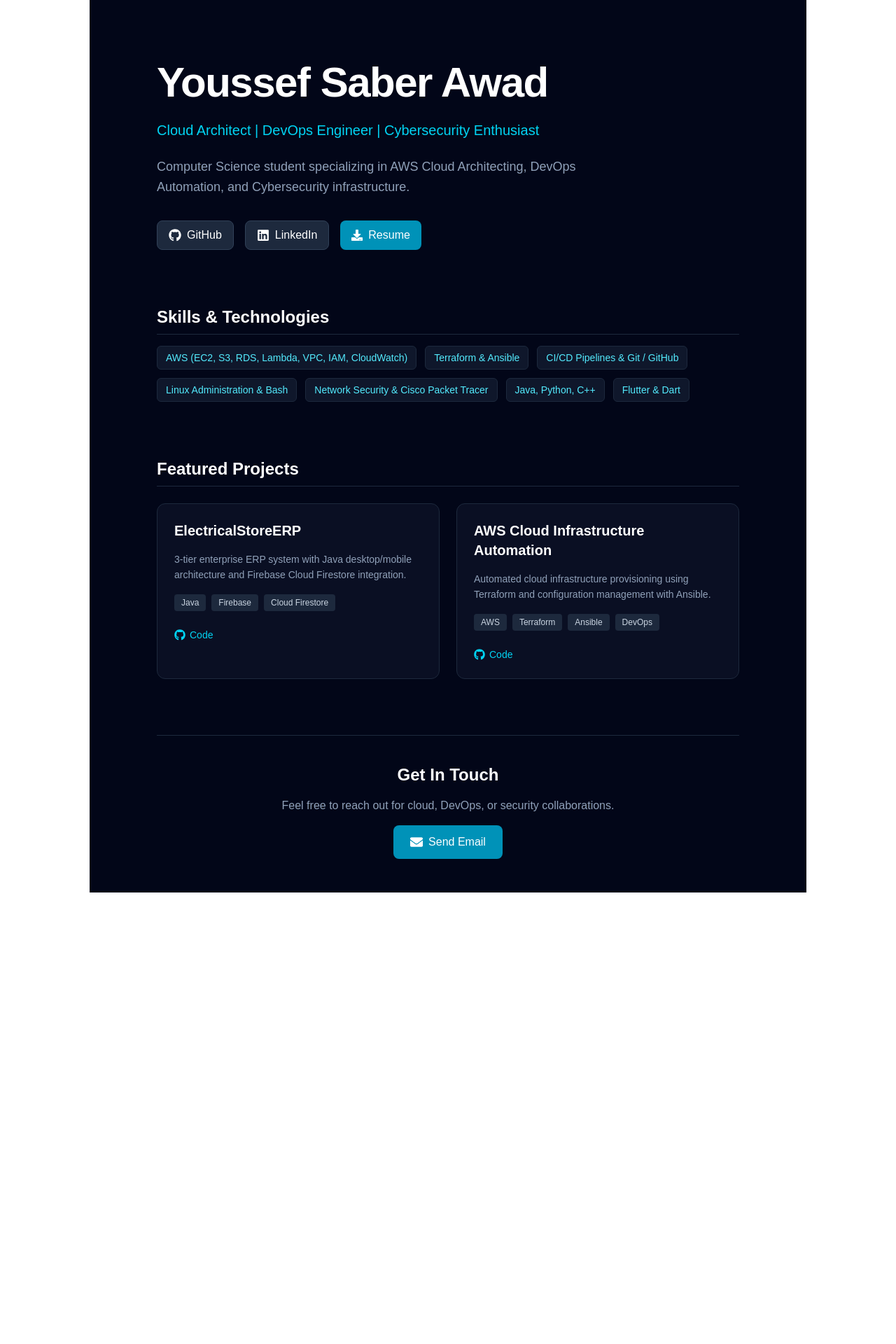
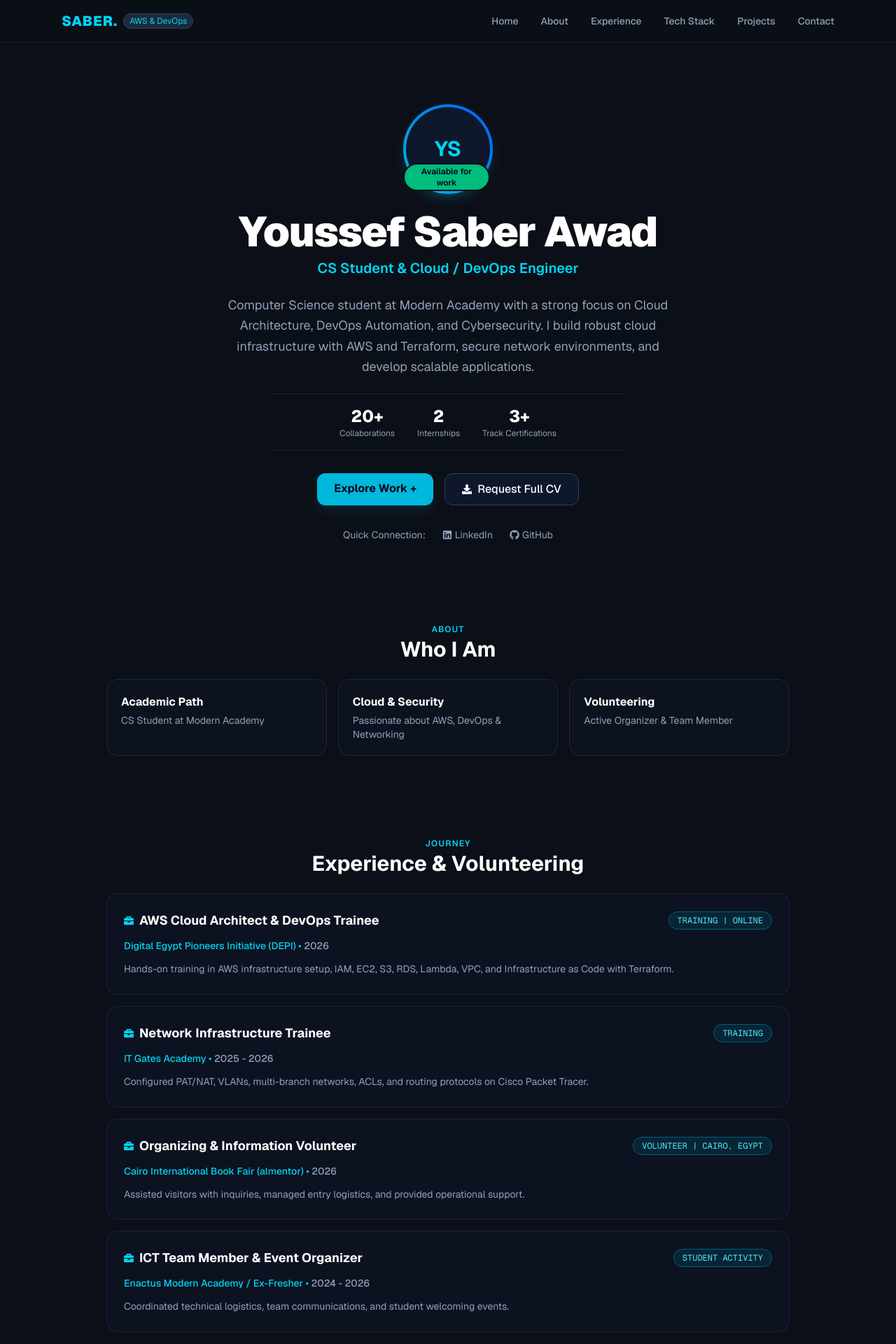
Before and after one commit to youssefsaber592-netizen/my-portfolio, a Next.js app: page / in a window 1280 px wide. Shown: the top 1920 px of the page at 70% size. Before the commit the page ends 1275 px from the top, so only its background shows below. Built offline with nearby package versions, Linux system fonts and the light colour scheme.

Commit message:
Update portfolio design to dark theme layout

```diff
--- a/app/page.tsx
+++ b/app/page.tsx
@@ -1,114 +1,219 @@
 import { PORTFOLIO_DATA } from "../data/portfolio";
-import { FaGithub, FaLinkedin, FaEnvelope, FaDownload, FaExternalLinkAlt } from "react-icons/fa";
+import { FaGithub, FaLinkedin, FaEnvelope, FaDownload, FaExternalLinkAlt, FaServer, FaCode, FaTools, FaCheckCircle, FaBriefcase, FaGraduationCap } from "react-icons/fa";
 
 export default function Home() {
   return (
-    <main className="min-h-screen bg-slate-950 text-slate-100 px-6 py-12 md:px-24 max-w-5xl mx-auto space-y-20">
+    <div className="min-h-screen bg-[#0b0f17] text-slate-200 font-sans selection:bg-cyan-500 selection:text-white">
+      {/* Header / Navbar */}
+      <header className="sticky top-0 z-50 backdrop-blur-md bg-[#0b0f17]/80 border-b border-slate-800/60">
+        <div className="max-w-6xl mx-auto px-6 py-4 flex items-center justify-between">
+          <div className="flex items-center space-x-2">
+            <span className="text-xl font-black text-cyan-400 tracking-wider">SABER.</span>
+            <span className="text-xs bg-slate-800 text-cyan-400 px-2 py-0.5 rounded-full border border-slate-700">AWS & DevOps</span>
+          </div>
+          <nav className="hidden md:flex space-x-8 text-sm font-medium text-slate-400">
+            <a href="#home" className="hover:text-cyan-400 transition">Home</a>
+            <a href="#about" className="hover:text-cyan-400 transition">About</a>
+            <a href="#experience" className="hover:text-cyan-400 transition">Experience</a>
+            <a href="#skills" className="hover:text-cyan-400 transition">Tech Stack</a>
+            <a href="#projects" className="hover:text-cyan-400 transition">Projects</a>
+            <a href="#contact" className="hover:text-cyan-400 transition">Contact</a>
+          </nav>
+        </div>
+      </header>
 
+      <main className="max-w-5xl mx-auto px-6 space-y-28 py-12">
         {/* Hero Section */}
-      <section className="space-y-6 text-center md:text-left pt-10">
-        <h1 className="text-4xl md:text-6xl font-bold tracking-tight text-white">
+        <section id="home" className="pt-10 flex flex-col items-center text-center space-y-6">
+          <div className="relative">
+            <div className="w-32 h-32 rounded-full bg-gradient-to-tr from-cyan-500 to-blue-600 p-1 shadow-lg shadow-cyan-500/20">
+              <div className="w-full h-full bg-slate-900 rounded-full flex items-center justify-center text-3xl font-bold text-cyan-400">
+                YS
+              </div>
+            </div>
+            {PORTFOLIO_DATA.availableForWork && (
+              <span className="absolute bottom-1 right-1 bg-emerald-500 text-slate-950 text-xs font-semibold px-2.5 py-0.5 rounded-full border-2 border-[#0b0f17]">
+                Available for work
+              </span>
+            )}
+          </div>
+
+          <div className="space-y-2">
+            <h1 className="text-4xl md:text-6xl font-black tracking-tight text-white">
               {PORTFOLIO_DATA.name}
             </h1>
-        <p className="text-xl text-cyan-400 font-medium">
+            <p className="text-lg md:text-xl text-cyan-400 font-semibold">
               {PORTFOLIO_DATA.title}
             </p>
-        <p className="text-slate-400 max-w-2xl text-lg leading-relaxed">
+          </div>
+
+          <p className="max-w-2xl text-slate-400 text-base md:text-lg leading-relaxed">
             {PORTFOLIO_DATA.bio}
           </p>
 
+          {/* Quick Stats */}
+          <div className="flex justify-center gap-8 py-4 border-y border-slate-800/80 w-full max-w-lg">
+            <div>
+              <p className="text-2xl font-extrabold text-white">{PORTFOLIO_DATA.stats.mentees}</p>
+              <p className="text-xs text-slate-400">Collaborations</p>
+            </div>
+            <div>
+              <p className="text-2xl font-extrabold text-white">{PORTFOLIO_DATA.stats.internships}</p>
+              <p className="text-xs text-slate-400">Internships</p>
+            </div>
+            <div>
+              <p className="text-2xl font-extrabold text-white">{PORTFOLIO_DATA.stats.roles}</p>
+              <p className="text-xs text-slate-400">Track Certifications</p>
+            </div>
+          </div>
+
           {/* Action Buttons */}
-        <div className="flex flex-wrap gap-4 pt-2 justify-center md:justify-start">
+          <div className="flex flex-wrap gap-4 pt-2">
             <a
-            href={PORTFOLIO_DATA.socials.github}
-            target="_blank"
-            rel="noreferrer"
-            className="flex items-center gap-2 bg-slate-800 hover:bg-slate-700 text-white px-4 py-2 rounded-lg transition border border-slate-700"
+              href="#projects"
+              className="bg-cyan-500 hover:bg-cyan-400 text-slate-950 px-6 py-2.5 rounded-xl font-bold transition shadow-lg shadow-cyan-500/10"
             >
-            <FaGithub size={18} /> GitHub
-          </a>
-          <a
-            href={PORTFOLIO_DATA.socials.linkedin}
-            target="_blank"
-            rel="noreferrer"
-            className="flex items-center gap-2 bg-slate-800 hover:bg-slate-700 text-white px-4 py-2 rounded-lg transition border border-slate-700"
-          >
-            <FaLinkedin size={18} /> LinkedIn
+              Explore Work +
             </a>
             <a
               href={PORTFOLIO_DATA.resumeUrl}
-            target="_blank"
               download
-            className="flex items-center gap-2 bg-cyan-600 hover:bg-cyan-500 text-white px-4 py-2 rounded-lg transition font-medium"
+              className="bg-slate-900 hover:bg-slate-800 border border-slate-700 text-white px-6 py-2.5 rounded-xl font-medium transition flex items-center gap-2"
             >
-            <FaDownload size={16} /> Resume
+              <FaDownload size={14} /> Request Full CV
+            </a>
+          </div>
+
+          <div className="flex items-center gap-6 pt-2 text-sm text-slate-400">
+            <span>Quick Connection:</span>
+            <a href={PORTFOLIO_DATA.socials.linkedin} target="_blank" rel="noreferrer" className="hover:text-cyan-400 transition flex items-center gap-1">
+              <FaLinkedin /> LinkedIn
+            </a>
+            <a href={PORTFOLIO_DATA.socials.github} target="_blank" rel="noreferrer" className="hover:text-cyan-400 transition flex items-center gap-1">
+              <FaGithub /> GitHub
             </a>
           </div>
         </section>
 
-      {/* Skills Section */}
-      <section className="space-y-4">
-        <h2 className="text-2xl font-semibold border-b border-slate-800 pb-2 text-white">
-          Skills & Technologies
-        </h2>
-        <div className="flex flex-wrap gap-3">
-          {PORTFOLIO_DATA.skills.map((skill, index) => (
-            <span
-              key={index}
-              className="bg-slate-900 border border-slate-800 text-cyan-300 text-sm px-3 py-1.5 rounded-md"
-            >
-              {skill}
-            </span>
+        {/* About Section */}
+        <section id="about" className="space-y-6">
+          <div className="text-center space-y-1">
+            <span className="text-cyan-400 text-xs font-semibold tracking-widest uppercase">About</span>
+            <h2 className="text-3xl font-bold text-white">Who I Am</h2>
+          </div>
+
+          <div className="grid grid-cols-1 md:grid-cols-3 gap-4">
+            {PORTFOLIO_DATA.originStory.map((item, idx) => (
+              <div key={idx} className="bg-slate-900/40 border border-slate-800 p-5 rounded-2xl hover:border-slate-700 transition">
+                <h3 className="font-bold text-white text-base mb-1">{item.title}</h3>
+                <p className="text-slate-400 text-sm">{item.desc}</p>
+              </div>
             ))}
           </div>
         </section>
 
-      {/* Projects Section */}
-      <section className="space-y-6">
-        <h2 className="text-2xl font-semibold border-b border-slate-800 pb-2 text-white">
-          Featured Projects
-        </h2>
-        <div className="grid grid-cols-1 md:grid-cols-2 gap-6">
-          {PORTFOLIO_DATA.projects.map((project, index) => (
-            <div
-              key={index}
-              className="bg-slate-900/60 border border-slate-800 p-6 rounded-xl space-y-4 hover:border-slate-700 transition"
-            >
-              <h3 className="text-xl font-bold text-white">{project.title}</h3>
-              <p className="text-slate-400 text-sm leading-relaxed">
-                {project.description}
-              </p>
+        {/* Experience Section */}
+        <section id="experience" className="space-y-6">
+          <div className="text-center space-y-1">
+            <span className="text-cyan-400 text-xs font-semibold tracking-widest uppercase">Journey</span>
+            <h2 className="text-3xl font-bold text-white">Experience & Volunteering</h2>
+          </div>
+
+          <div className="grid grid-cols-1 gap-4">
+            {PORTFOLIO_DATA.experiences.map((exp, index) => (
+              <div key={index} className="bg-slate-900/50 border border-slate-800/80 p-6 rounded-2xl space-y-3 hover:border-cyan-500/40 transition">
+                <div className="flex flex-wrap items-center justify-between gap-2">
+                  <h3 className="text-lg font-bold text-white flex items-center gap-2">
+                    <FaBriefcase className="text-cyan-400 text-sm" /> {exp.role}
+                  </h3>
+                  <span className="text-xs bg-cyan-950/60 text-cyan-300 border border-cyan-800 px-3 py-1 rounded-full font-mono">
+                    {exp.type}
+                  </span>
+                </div>
+                <p className="text-sm text-cyan-400 font-medium">{exp.organization} • <span className="text-slate-400">{exp.date}</span></p>
+                <p className="text-slate-400 text-sm leading-relaxed">{exp.description}</p>
+              </div>
+            ))}
+          </div>
+        </section>
+
+        {/* Technical Stack Section */}
+        <section id="skills" className="space-y-8">
+          <div className="text-center space-y-1">
+            <span className="text-cyan-400 text-xs font-semibold tracking-widest uppercase">Expertise</span>
+            <h2 className="text-3xl font-bold text-white">Technical Stack</h2>
+          </div>
+
+          <div className="grid grid-cols-1 md:grid-cols-3 gap-6">
+            <div className="bg-slate-900/40 border border-slate-800 p-6 rounded-2xl space-y-4">
+              <h3 className="text-base font-bold text-white flex items-center gap-2 border-b border-slate-800 pb-3">
+                <FaCode className="text-cyan-400" /> Languages
+              </h3>
               <div className="flex flex-wrap gap-2">
-                {project.techStack.map((tech, idx) => (
-                  <span
-                    key={idx}
-                    className="bg-slate-800 text-slate-300 text-xs px-2.5 py-1 rounded"
-                  >
-                    {tech}
+                {PORTFOLIO_DATA.techStack.languages.map((lang, idx) => (
+                  <span key={idx} className="bg-slate-800/70 border border-slate-700/60 text-slate-300 text-xs px-3 py-1.5 rounded-lg">
+                    {lang}
                   </span>
                 ))}
               </div>
-              <div className="pt-2 flex gap-4 text-sm">
-                {project.github && (
-                  <a
-                    href={project.github}
-                    target="_blank"
-                    rel="noreferrer"
-                    className="flex items-center gap-1.5 text-cyan-400 hover:underline"
-                  >
-                    <FaGithub size={16} /> Code
+            </div>
+
+            <div className="bg-slate-900/40 border border-slate-800 p-6 rounded-2xl space-y-4">
+              <h3 className="text-base font-bold text-white flex items-center gap-2 border-b border-slate-800 pb-3">
+                <FaServer className="text-cyan-400" /> Systems & Infrastructure
+              </h3>
+              <div className="flex flex-wrap gap-2">
+                {PORTFOLIO_DATA.techStack.systems.map((sys, idx) => (
+                  <span key={idx} className="bg-slate-800/70 border border-slate-700/60 text-slate-300 text-xs px-3 py-1.5 rounded-lg">
+                    {sys}
+                  </span>
+                ))}
+              </div>
+            </div>
+
+            <div className="bg-slate-900/40 border border-slate-800 p-6 rounded-2xl space-y-4">
+              <h3 className="text-base font-bold text-white flex items-center gap-2 border-b border-slate-800 pb-3">
+                <FaTools className="text-cyan-400" /> Tools & Platforms
+              </h3>
+              <div className="flex flex-wrap gap-2">
+                {PORTFOLIO_DATA.techStack.tools.map((tool, idx) => (
+                  <span key={idx} className="bg-slate-800/70 border border-slate-700/60 text-slate-300 text-xs px-3 py-1.5 rounded-lg">
+                    {tool}
+                  </span>
+                ))}
+              </div>
+            </div>
+          </div>
+        </section>
+
+        {/* Projects Section */}
+        <section id="projects" className="space-y-6">
+          <div className="text-center space-y-1">
+            <span className="text-cyan-400 text-xs font-semibold tracking-widest uppercase">Projects</span>
+            <h2 className="text-3xl font-bold text-white">What I've Built</h2>
+          </div>
+
+          <div className="grid grid-cols-1 md:grid-cols-2 gap-6">
+            {PORTFOLIO_DATA.projects.map((proj, idx) => (
+              <div key={idx} className="bg-slate-900/50 border border-slate-800 p-6 rounded-2xl space-y-4 hover:border-slate-700 transition flex flex-col justify-between">
+                <div className="space-y-2">
+                  <div className="flex justify-between items-center">
+                    <span className="text-xs text-cyan-400 bg-cyan-950/40 px-2.5 py-1 rounded-md border border-cyan-800/50">{proj.category}</span>
+                  </div>
+                  <h3 className="text-xl font-bold text-white">{proj.title}</h3>
+                  <p className="text-slate-400 text-sm leading-relaxed">{proj.description}</p>
+                </div>
+                <div className="space-y-4 pt-2">
+                  <div className="flex flex-wrap gap-1.5">
+                    {proj.tags.map((t, i) => (
+                      <span key={i} className="bg-slate-800 text-slate-400 text-[11px] px-2.5 py-0.5 rounded">
+                        {t}
+                      </span>
+                    ))}
+                  </div>
+                  <a href={proj.github} target="_blank" rel="noreferrer" className="inline-flex items-center gap-2 text-sm text-cyan-400 hover:underline">
+                    <FaGithub /> View Code
                   </a>
-                )}
-                {project.demo && (
-                  <a
-                    href={project.demo}
-                    target="_blank"
-                    rel="noreferrer"
-                    className="flex items-center gap-1.5 text-cyan-400 hover:underline"
-                  >
-                    <FaExternalLinkAlt size={14} /> Live Demo
-                  </a>
-                )}
                 </div>
               </div>
             ))}
@@ -116,18 +221,29 @@ export default function Home() {
         </section>
 
         {/* Contact Section */}
-      <section className="space-y-4 text-center border-t border-slate-800 pt-10">
-        <h2 className="text-2xl font-semibold text-white">Get In Touch</h2>
-        <p className="text-slate-400">
-          Feel free to reach out for cloud, DevOps, or security collaborations.
+        <section id="contact" className="bg-slate-900/30 border border-slate-800 rounded-3xl p-8 md:p-12 text-center space-y-6">
+          <div className="space-y-2">
+            <span className="text-cyan-400 text-xs font-semibold tracking-widest uppercase">Contact</span>
+            <h2 className="text-3xl font-bold text-white">Get In Touch</h2>
+            <p className="text-slate-400 max-w-lg mx-auto text-sm">
+              Open to cloud architecture, DevOps, network engineering, and security opportunities.
             </p>
+          </div>
+
+          <div className="flex justify-center gap-4 pt-2">
             <a
               href={PORTFOLIO_DATA.socials.email}
-          className="inline-flex items-center gap-2 bg-cyan-600 hover:bg-cyan-500 text-white px-6 py-3 rounded-lg font-medium transition"
+              className="bg-cyan-500 hover:bg-cyan-400 text-slate-950 px-8 py-3 rounded-xl font-bold transition flex items-center gap-2"
             >
-          <FaEnvelope size={18} /> Send Email
+              <FaEnvelope /> Send Message
             </a>
+          </div>
         </section>
       </main>
+
+      <footer className="border-t border-slate-800/60 py-6 text-center text-xs text-slate-500">
+        © {new Date().getFullYear()} Youssef Saber Awad. All rights reserved.
+      </footer>
+    </div>
   );
 }
--- a/data/portfolio.ts
+++ b/data/portfolio.ts
@@ -1,37 +1,88 @@
 export const PORTFOLIO_DATA = {
   name: "Youssef Saber Awad",
-  title: "Cloud Architect | DevOps Engineer | Cybersecurity Enthusiast",
+  title: "CS Student & Cloud / DevOps Engineer",
   location: "Qalyubia, Egypt",
-  bio: "Computer Science student specializing in AWS Cloud Architecting, DevOps Automation, and Cybersecurity infrastructure.",
-  resumeUrl: "/resume.pdf", // ضع ملف الـ PDF الخاص بسيرتك الذاتية داخل مجلد public باسم resume.pdf
+  bio: "Computer Science student at Modern Academy with a strong focus on Cloud Architecture, DevOps Automation, and Cybersecurity. I build robust cloud infrastructure with AWS and Terraform, secure network environments, and develop scalable applications.",
+  availableForWork: true,
+  stats: {
+    mentees: "20+",
+    internships: "2",
+    roles: "3+",
+  },
+  resumeUrl: "/resume.pdf",
   socials: {
-    github: "https://github.com/YoussefSaber", // استبدله برابط حسابك الحقيقي
-    linkedin: "https://linkedin.com/in/youssefsaber", // استبدله برابط حسابك الحقيقي
-    email: "mailto:your-email@example.com",
+    github: "https://github.com/youssefsaber592-netizen",
+    linkedin: "https://linkedin.com/in/youssefsaber",
+    email: "mailto:youssef@example.com",
   },
-  skills: [
-    "AWS (EC2, S3, RDS, Lambda, VPC, IAM, CloudWatch)",
-    "Terraform & Ansible",
-    "CI/CD Pipelines & Git / GitHub",
-    "Linux Administration & Bash",
-    "Network Security & Cisco Packet Tracer",
-    "Java, Python, C++",
-    "Flutter & Dart",
+  originStory: [
+    { title: "Academic Path", desc: "CS Student at Modern Academy" },
+    { title: "Cloud & Security", desc: "Passionate about AWS, DevOps & Networking" },
+    { title: "Volunteering", desc: "Active Organizer & Team Member" },
+  ],
+  techStack: {
+    languages: ["C++", "Java", "Python", "Dart", "Bash"],
+    systems: ["AWS Cloud", "Networking / CCNA", "Linux", "Terraform", "Ansible", "Docker"],
+    tools: ["GitHub", "Cisco Packet Tracer", "Postman", "VS Code", "Godot"],
+  },
+  experiences: [
+    {
+      role: "AWS Cloud Architect & DevOps Trainee",
+      organization: "Digital Egypt Pioneers Initiative (DEPI)",
+      type: "TRAINING | ONLINE",
+      date: "2026",
+      description: "Hands-on training in AWS infrastructure setup, IAM, EC2, S3, RDS, Lambda, VPC, and Infrastructure as Code with Terraform.",
+    },
+    {
+      role: "Network Infrastructure Trainee",
+      organization: "IT Gates Academy",
+      type: "TRAINING",
+      date: "2025 - 2026",
+      description: "Configured PAT/NAT, VLANs, multi-branch networks, ACLs, and routing protocols on Cisco Packet Tracer.",
+    },
+    {
+      role: "Organizing & Information Volunteer",
+      organization: "Cairo International Book Fair (almentor)",
+      type: "VOLUNTEER | CAIRO, EGYPT",
+      date: "2026",
+      description: "Assisted visitors with inquiries, managed entry logistics, and provided operational support.",
+    },
+    {
+      role: "ICT Team Member & Event Organizer",
+      organization: "Enactus Modern Academy / Ex-Fresher",
+      type: "STUDENT ACTIVITY",
+      date: "2024 - 2026",
+      description: "Coordinated technical logistics, team communications, and student welcoming events.",
+    },
   ],
   projects: [
     {
       title: "ElectricalStoreERP",
-      description: "3-tier enterprise ERP system with Java desktop/mobile architecture and Firebase Cloud Firestore integration.",
-      techStack: ["Java", "Firebase", "Cloud Firestore"],
-      github: "https://github.com/YoussefSaber/ElectricalStoreERP",
-      demo: "",
+      category: "Desktop / Cloud",
+      description: "3-tier enterprise ERP desktop and mobile application created with Java and Firebase Cloud Firestore for real-time cloud database storage.",
+      tags: ["Java", "Firebase", "Cloud Firestore", "OOP"],
+      github: "https://github.com/youssefsaber592-netizen/ElectricalStoreERP",
     },
     {
-      title: "AWS Cloud Infrastructure Automation",
-      description: "Automated cloud infrastructure provisioning using Terraform and configuration management with Ansible.",
-      techStack: ["AWS", "Terraform", "Ansible", "DevOps"],
-      github: "https://github.com/YoussefSaber",
-      demo: "",
+      title: "AWS DevOps Infrastructure",
+      category: "Infrastructure",
+      description: "Automated provisioning of AWS Cloud infrastructure using Terraform, Ansible configuration management, and GitHub Actions CI/CD.",
+      tags: ["AWS", "Terraform", "Ansible", "CI/CD"],
+      github: "https://github.com/youssefsaber592-netizen",
+    },
+    {
+      title: "Flutter 6-Screen Task App",
+      category: "Mobile App",
+      description: "Cross-platform mobile application built using Flutter and Dart featuring custom UI components and structured navigation.",
+      tags: ["Flutter", "Dart", "Mobile UI"],
+      github: "https://github.com/youssefsaber592-netizen",
+    },
+    {
+      title: "2D Platformer Game Engine",
+      category: "Game Dev",
+      description: "2D game developed using Godot 4 and GDScript with custom signal handling, asset management, and level progression.",
+      tags: ["Godot 4", "GDScript", "2D Physics"],
+      github: "https://github.com/youssefsaber592-netizen",
     },
   ],
 };
```
Lines whose indentation alone changed are shown as unchanged.
